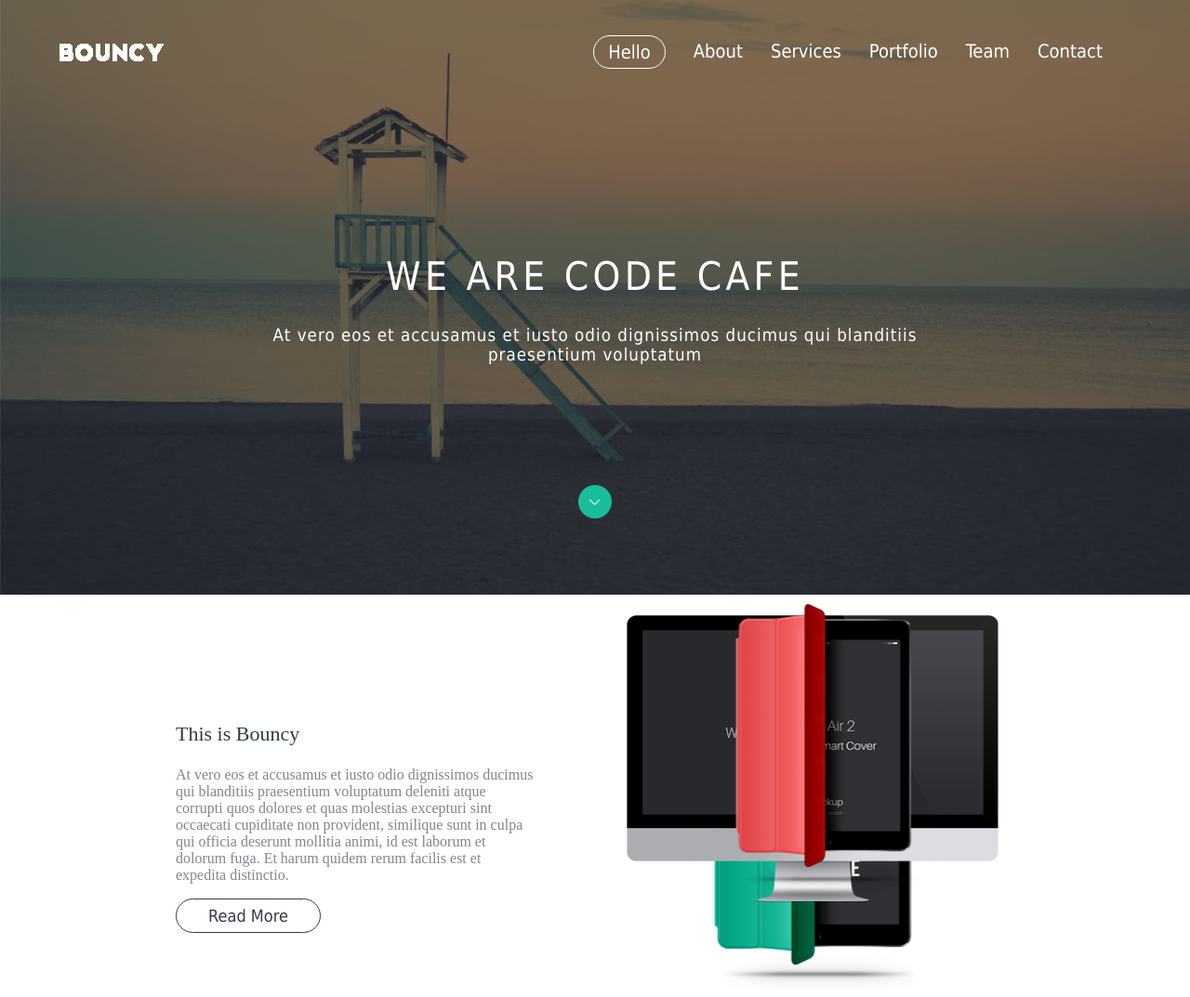
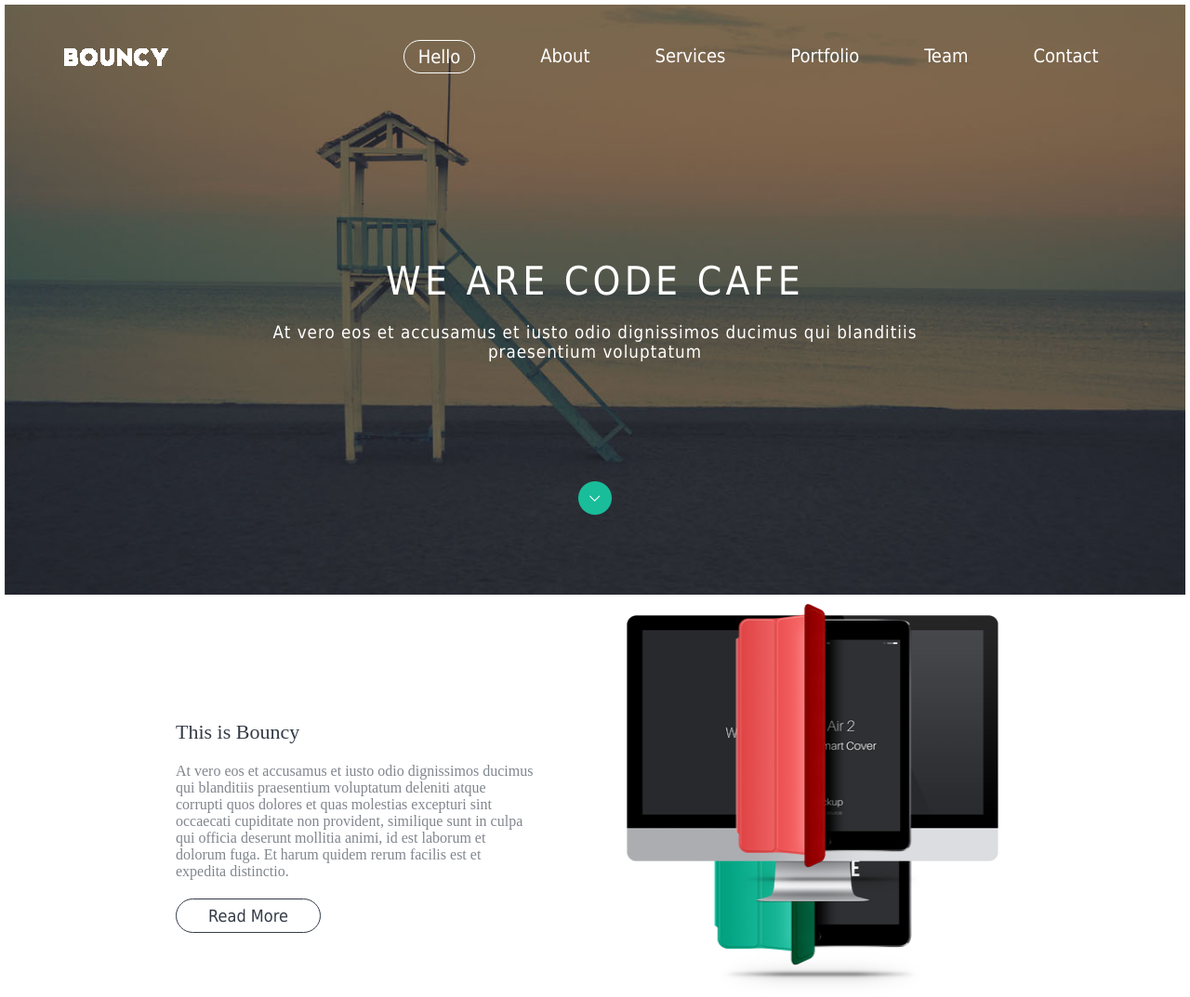
Before and after one commit to brawkov/k10l27r.github.io, a plain HTML site: page web/index.html in a window 1280 px wide. Shown: the top 1073 px of the page at 93% size. Drawn offline with Linux system fonts and the light colour scheme.

Commit message:
Add files via upload

```diff
--- a/web/css/style.css
+++ b/web/css/style.css
@@ -1,7 +1,30 @@
+/*CSS Reset*/
+* {
+	vertical-align: baseline;
+	font-family: inherit;
+	font-style: inherit;
+	font-size: 100%;
+	border: none;
+	padding: 0;
+	margin: 0;
+	}
+body {
+	padding: 5px;
+	}
+h1, h2, h3, h4, h5, h6, p, pre, blockquote, form, ul, ol, dl {
+	margin: 20px 0;
+	}
+li, dd, blockquote {
+	margin-left: 40px;
+	}
+table {
+	border-collapse: collapse;
+	border-spacing: 0;
+	}
+
 body{
   background:#ffffff !important;
   font-family:  Tahoma;
-  padding: 0;
   max-width: 1366px;
   min-width: 425px;
   margin: 0 auto;
```
Also changed, not shown: web/index.html (line endings or trailing spaces), web/js/script.js (line endings or trailing spaces).
